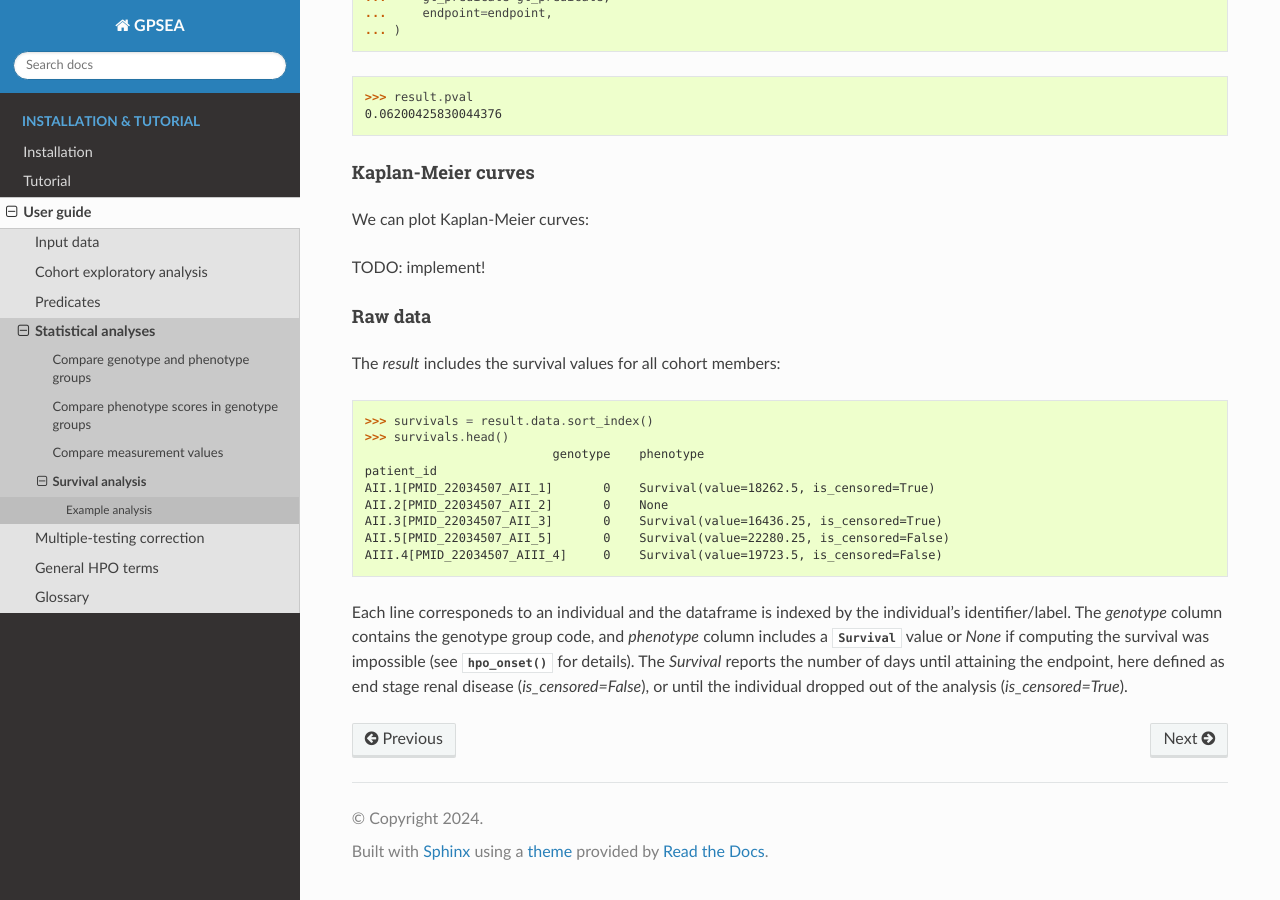
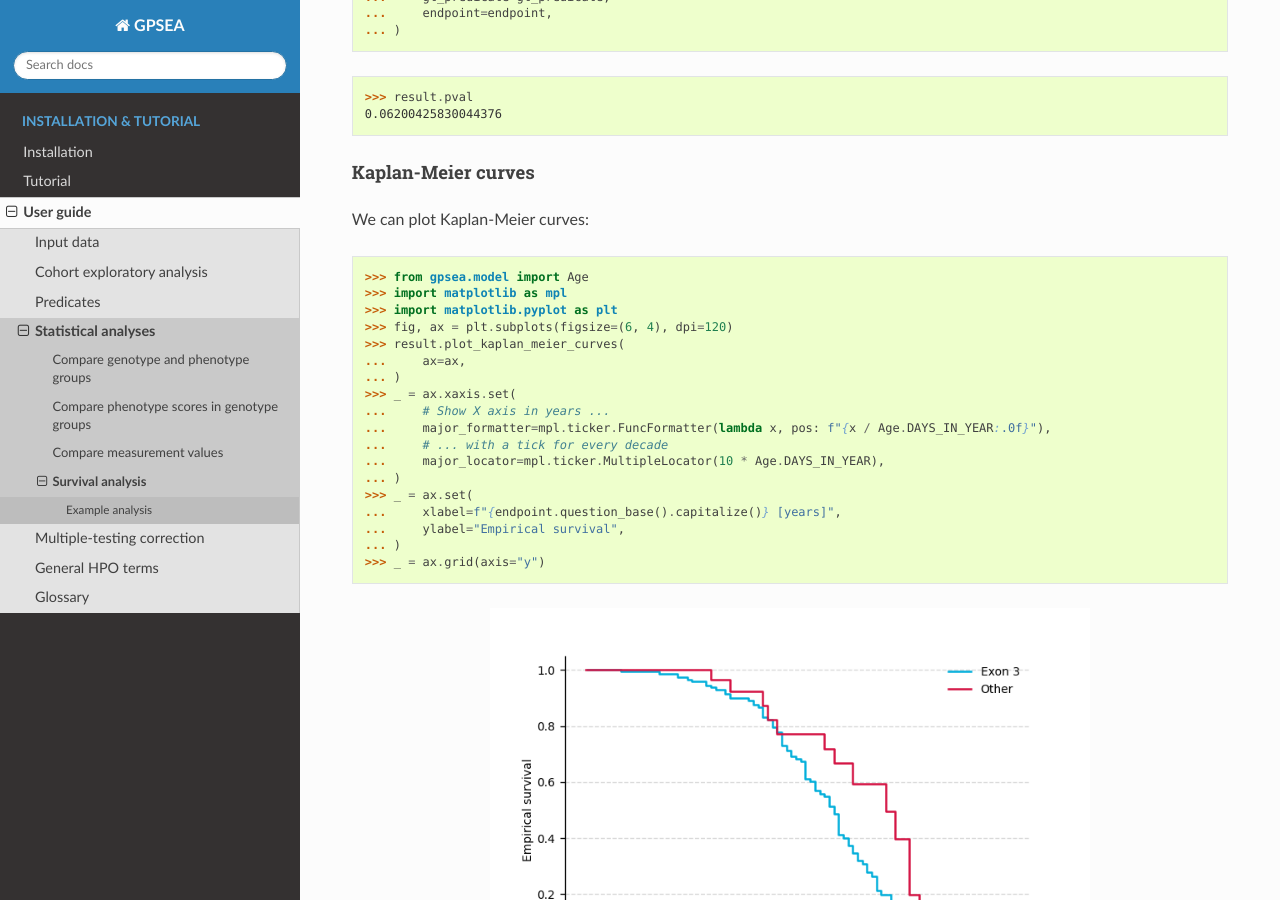
Before and after one commit to monarch-initiative/gpsea, a Sphinx documentation site: the page built from docs/user-guide/analyses/survival.rst, in a window 1280 px wide and 900 px high, scrolled down 2214 px. Built offline with Sphinx 7.4.7 and the Read the Docs theme 3.1.0, drawn with Linux system fonts in a browser that asks for light colours; pages that are not in the unit, such as notebooks, are missing from menus.

Commit message:
Show Kaplan-Meier curves in the survival guide.

```diff
--- a/docs/user-guide/analyses/survival.rst
+++ b/docs/user-guide/analyses/survival.rst
@@ -128,7 +128,34 @@ Kaplan-Meier curves
 
 We can plot Kaplan-Meier curves:
 
-TODO: implement!
+>>> from gpsea.model import Age
+>>> import matplotlib as mpl
+>>> import matplotlib.pyplot as plt
+>>> fig, ax = plt.subplots(figsize=(6, 4), dpi=120)
+>>> result.plot_kaplan_meier_curves(
+...     ax=ax,
+... )
+>>> _ = ax.xaxis.set(
+...     # Show X axis in years ...
+...     major_formatter=mpl.ticker.FuncFormatter(lambda x, pos: f"{x / Age.DAYS_IN_YEAR:.0f}"),
+...     # ... with a tick for every decade
+...     major_locator=mpl.ticker.MultipleLocator(10 * Age.DAYS_IN_YEAR),
+... )
+>>> _ = ax.set(
+...     xlabel=f"{endpoint.question_base().capitalize()} [years]",
+...     ylabel="Empirical survival",
+... )
+>>> _ = ax.grid(axis="y")
+
+.. image:: /img/umod_km_curves.png
+   :alt: UMOD Kaplan-Meier curves
+   :align: center
+   :width: 600px
+
+.. doctest:: survival
+   :hide:
+
+   >>> fig.savefig('docs/img/umod_km_curves.png')  # doctest: +SKIP
 
 
 Raw data
```
Also changed, not shown: docs/user-guide/analyses/phenotype-scores.rst (+6 -1 lines), docs/img/umod_km_curves.png (added), 1 other file.
